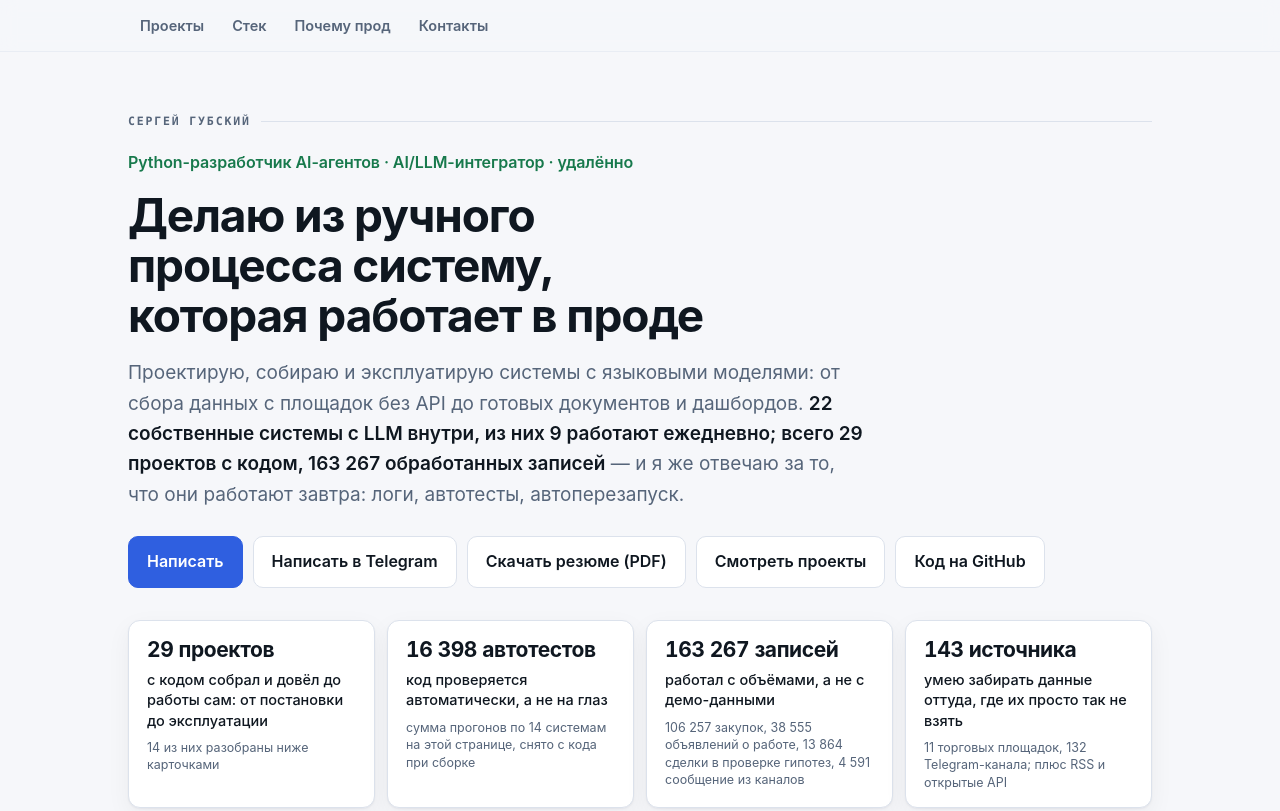
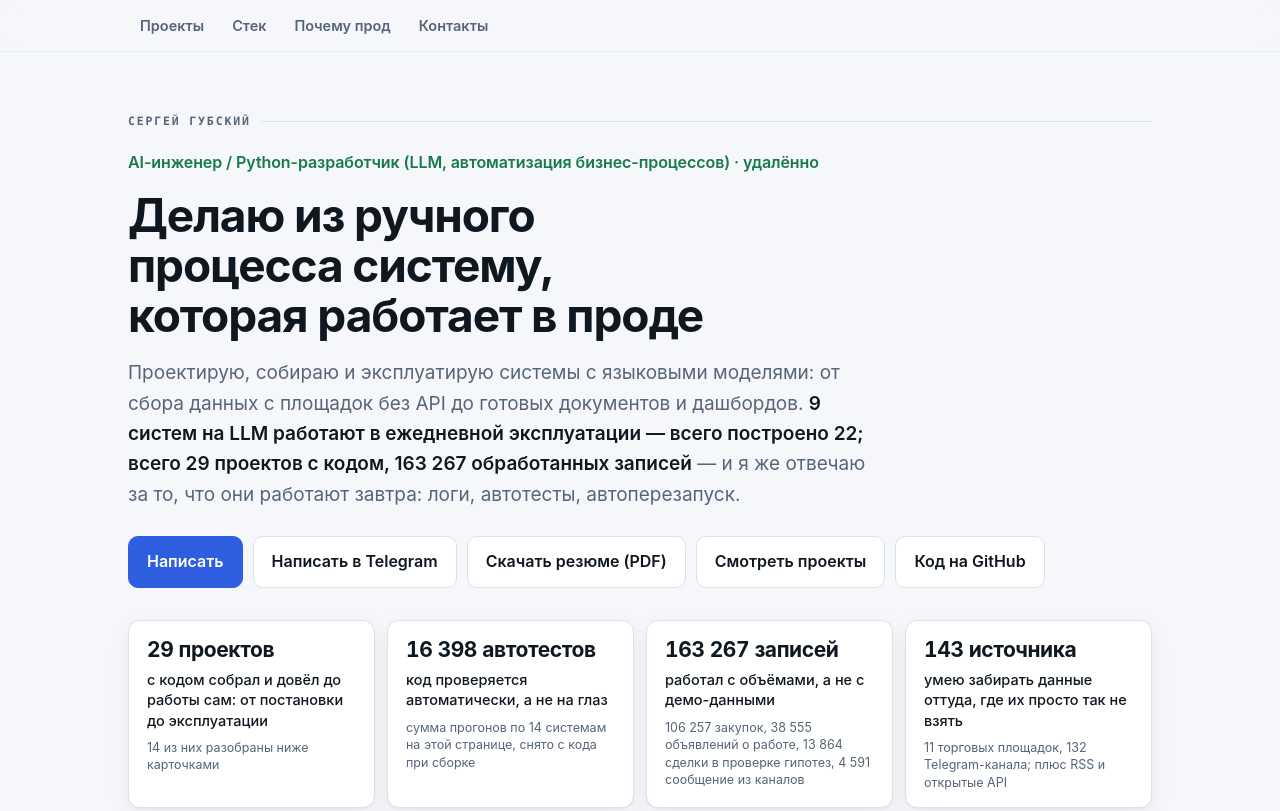
Before and after one commit to sergeygubskiy/sergeygubskiy.github.io, a plain HTML site: page index.html in a window 1280 px wide. Shown: the top 811 px of the page. Drawn offline with Linux system fonts and the light colour scheme.

Commit message:
Титул: AI-инженер / Python-разработчик; строка масштаба без «собственных»
Co-Authored-By: Claude Fable 5 <noreply@anthropic.com>

```diff
--- a/index.html
+++ b/index.html
@@ -367,11 +367,11 @@ html { scroll-behavior: smooth; scroll-padding-top: 64px; }
 <div class="wrap">
 <header>
   <div class="mark">Сергей Губский</div>
-  <div class="roles">Python-разработчик AI-агентов · AI/LLM-интегратор · удалённо</div>
+  <div class="roles">AI-инженер / Python-разработчик (LLM, автоматизация бизнес-процессов) · удалённо</div>
   <h1>Делаю из ручного процесса систему, которая работает в проде</h1>
   <p class="lead">Проектирую, собираю и эксплуатирую системы с языковыми
   моделями: от сбора данных с площадок без API до готовых документов
-  и дашбордов. <b>22 собственные системы с LLM внутри, из них 9 работают ежедневно; всего 29 проектов с кодом,
+  и дашбордов. <b>9 систем на LLM работают в ежедневной эксплуатации — всего построено 22; всего 29 проектов с кодом,
   163 267 обработанных записей</b> —
   и я же отвечаю за то, что они работают завтра: логи, автотесты,
   автоперезапуск.</p>
```
Also changed, not shown: 1 other file.
